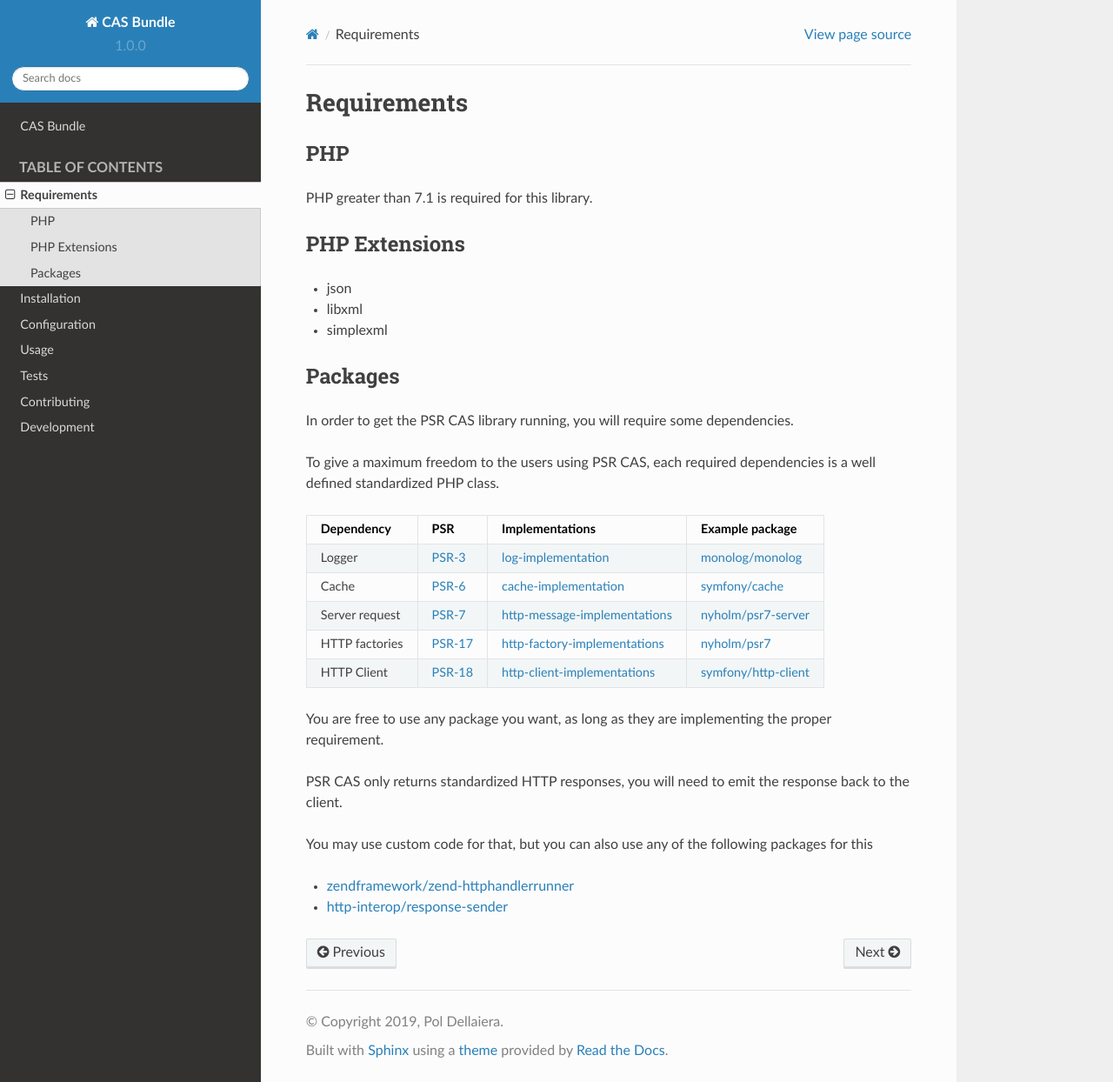
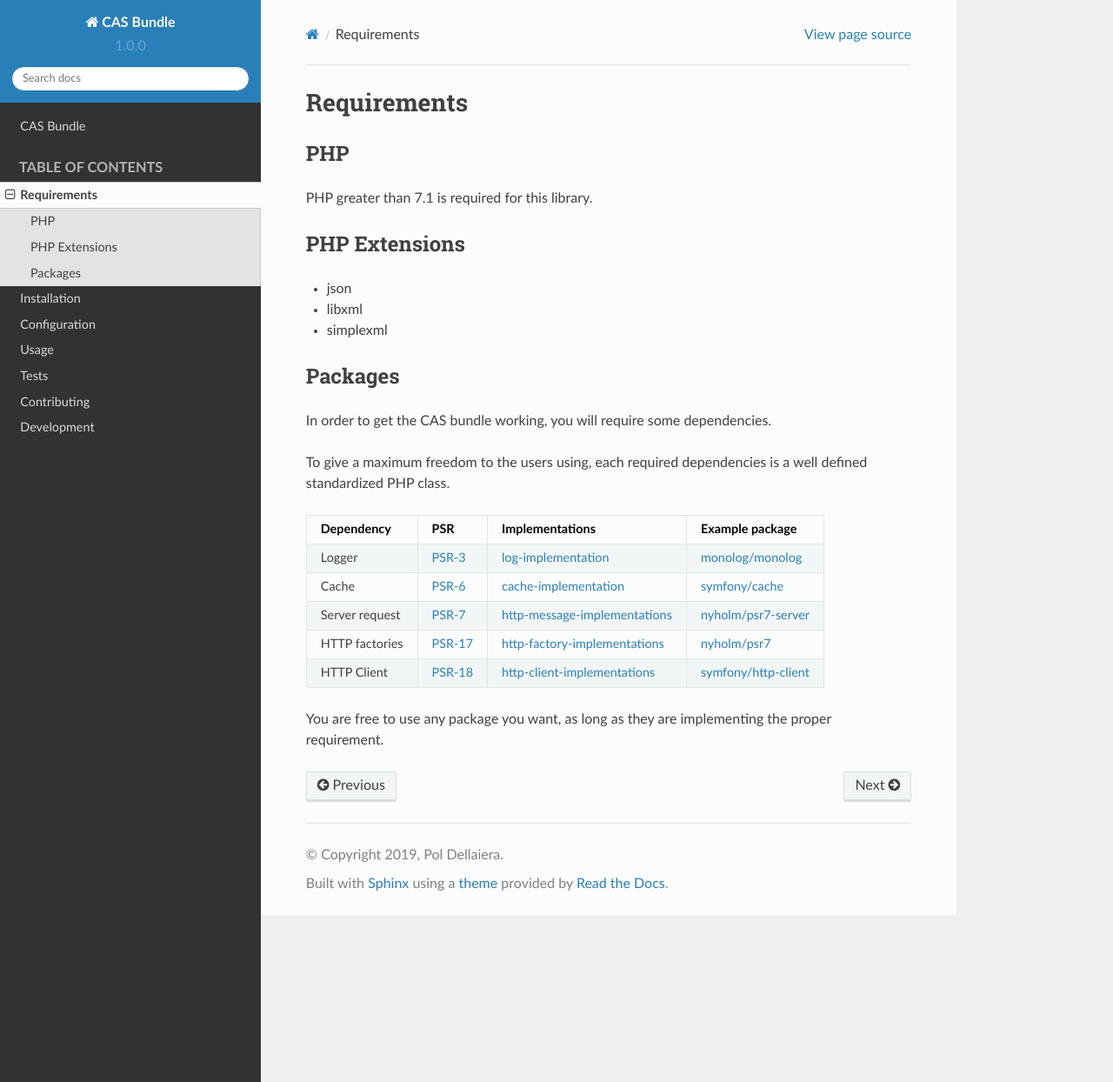
Before and after one commit to gel-mcx/cas-bundle, a Sphinx documentation site: the page built from docs/pages/requirements.rst, in a window 1280 px wide and 1244 px high. Shown: the whole window at 87% size. Built offline with Sphinx 7.4.7 and the Read the Docs theme 2.0.0, drawn with Linux system fonts in a browser that asks for light colours.

Commit message:
Documentation

```diff
--- a/docs/pages/requirements.rst
+++ b/docs/pages/requirements.rst
@@ -16,10 +16,10 @@ PHP Extensions
 Packages
 --------
 
-In order to get the PSR CAS library running, you will require some dependencies.
+In order to get the CAS bundle working, you will require some dependencies.
 
-To give a maximum freedom to the users using PSR CAS, each required dependencies is a well defined standardized PHP
-class.
+To give a maximum freedom to the users using, each required dependencies is a well
+defined standardized PHP class.
 
 +------------------+-----------+---------------------------------+------------------------+
 | Dependency       | PSR       | Implementations                 | Example package        |
@@ -37,15 +37,6 @@ class.
 
 You are free to use any package you want, as long as they are implementing the proper requirement.
 
-PSR CAS only returns standardized HTTP responses, you will need to emit the response back to the client.
-
-You may use custom code for that, but you can also use any of the following packages for this
-
--  `zendframework/zend-httphandlerrunner`_
--  `http-interop/response-sender`_
-
-.. _zendframework/zend-httphandlerrunner: https://packagist.org/packages/zendframework/zend-httphandlerrunner
-.. _http-interop/response-sender: https://packagist.org/packages/http-interop/response-sender
 .. _monolog/monolog: https://packagist.org/packages/monolog/monolog
 .. _nyholm/psr7-server: https://packagist.org/packages/nyholm/psr7-server
 .. _nyholm/psr7: https://packagist.org/packages/nyholm/psr7
```
Also changed, not shown: docs/index.rst (+3 -7 lines).
